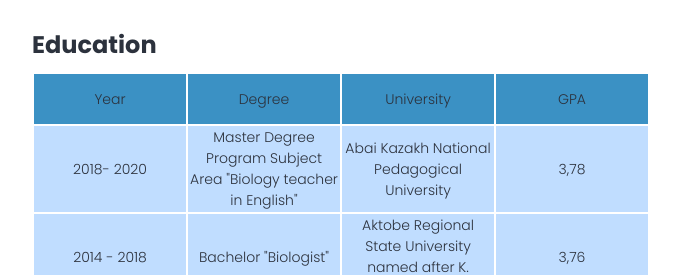
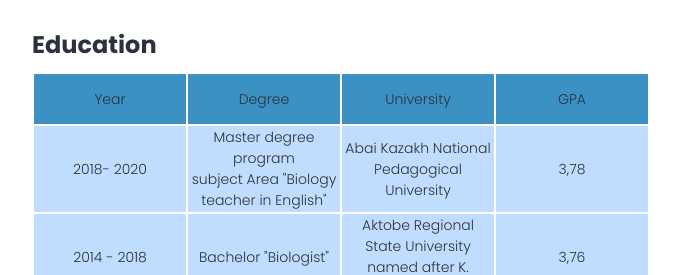
Before and after one commit to Azamatov2020/new-cv, a plain HTML site: page index.html in a window 1280 px wide. Shown: the part 2166-2441 px from the top of the page, without its empty margins (378-1057 px from the left). Drawn offline with Linux system fonts and the light colour scheme.

Commit message:
upgrate education

```diff
--- a/index.html
+++ b/index.html
@@ -231,7 +231,7 @@
          </tr>
           <tr class="table-text"  >
             <td > 2018- 2020 </td>
-            <td> Master Degree Program Subject Area "Biology teacher in English" </td>
+            <td> Master degree program <br/> subject Area "Biology teacher in English" </td>
             <td>Abai Kazakh National Pedagogical University</td>
             <td  > 3,78  </td>
           </tr>
```
